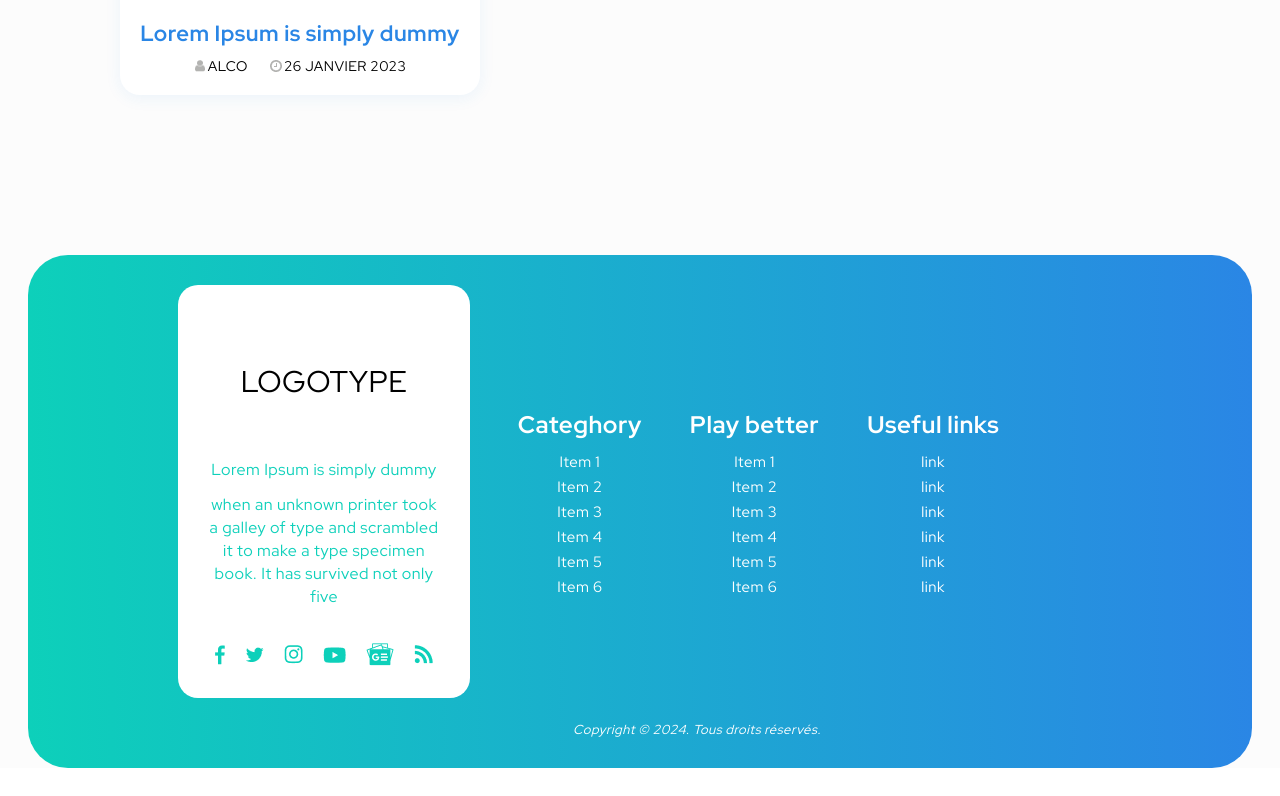
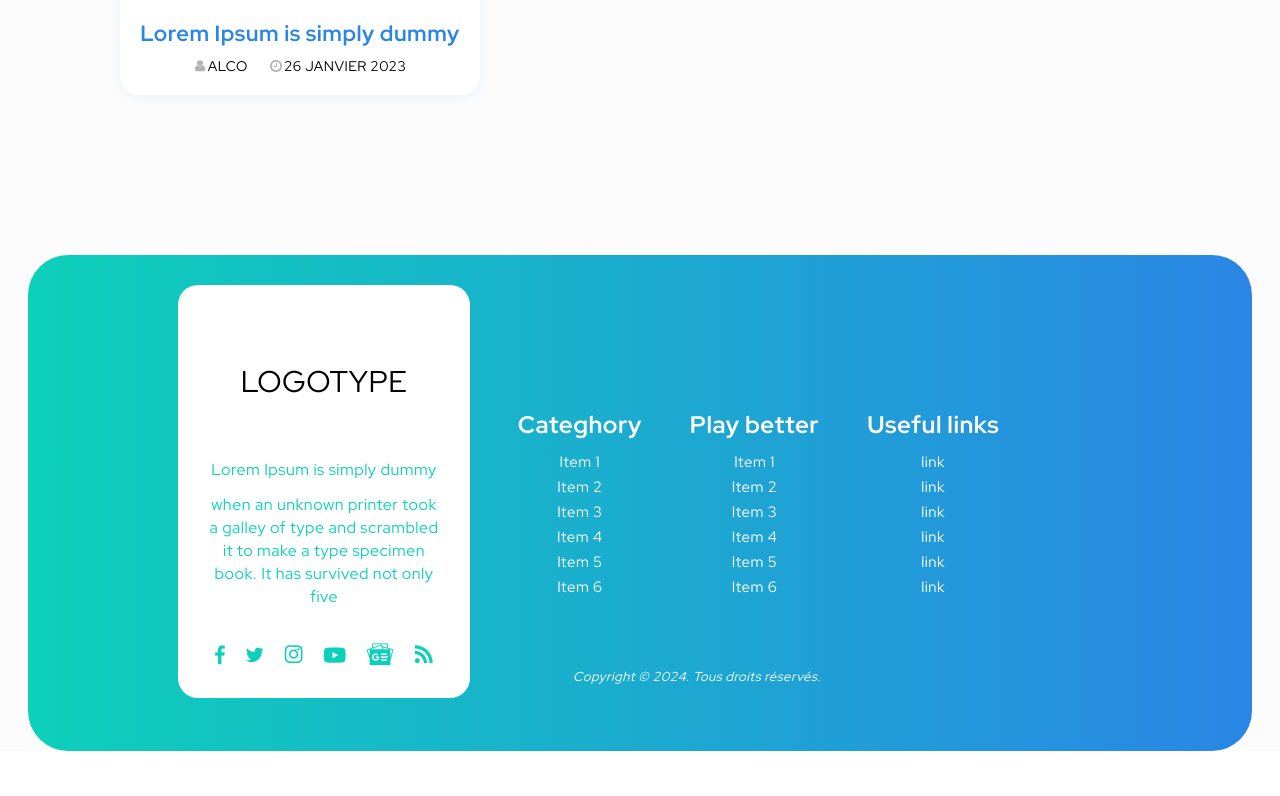
Before and after one commit to AntonBaranskyi/landing-anime-test, a React (Vite) app: page / in a window 1280 px wide. Shown: the part 2088-2884 px from the top of the page. Built offline with nearby package versions, Linux system fonts and the light colour scheme.

Commit message:
Small fixes

```diff
--- a/src/components/FooterCopyright/FooterCopyright.module.scss
+++ b/src/components/FooterCopyright/FooterCopyright.module.scss
@@ -16,5 +16,7 @@
     grid-column: 6/12;
     grid-row: 3/6;
     text-align: left;
+
+    margin-top: -53px;
   }
 }
```
